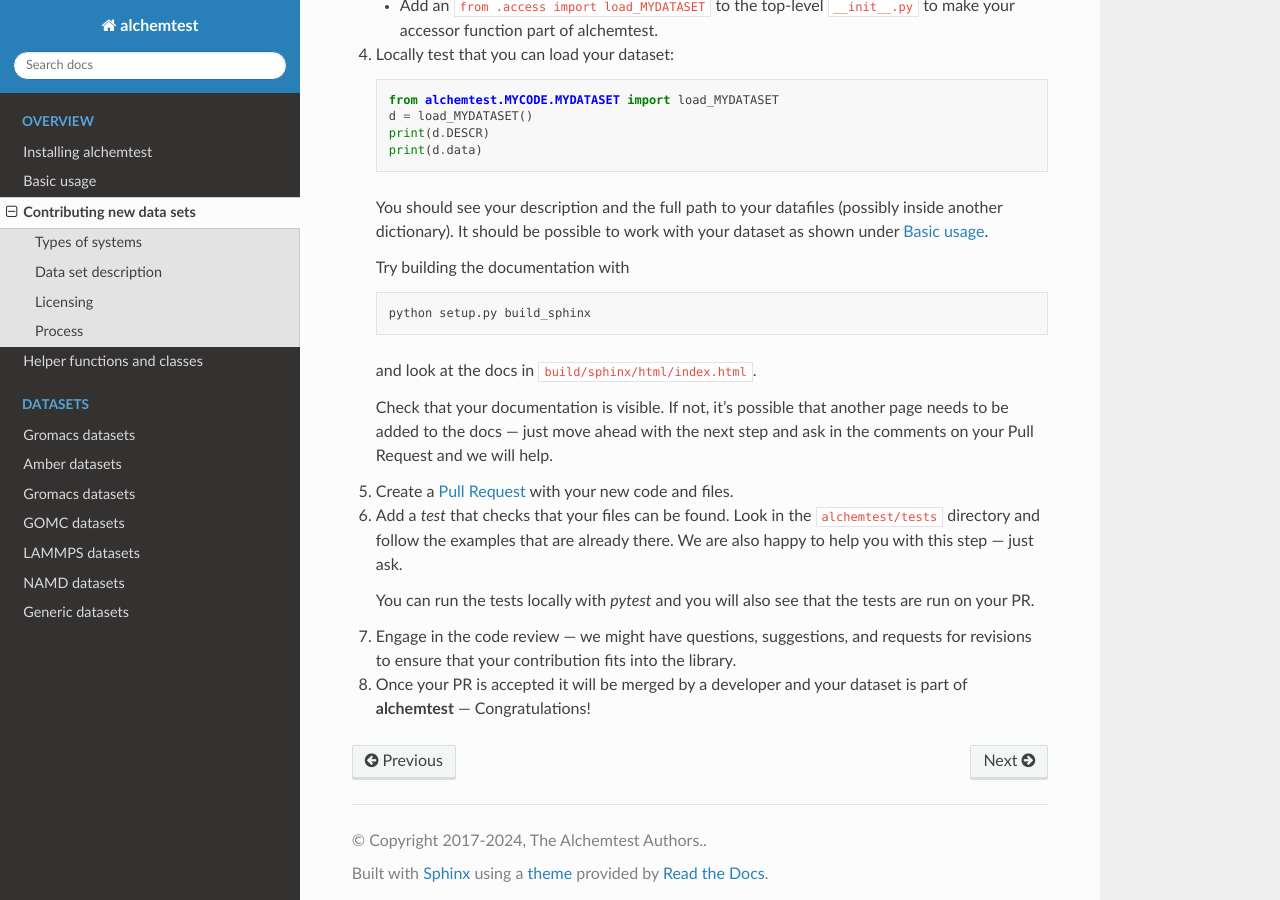
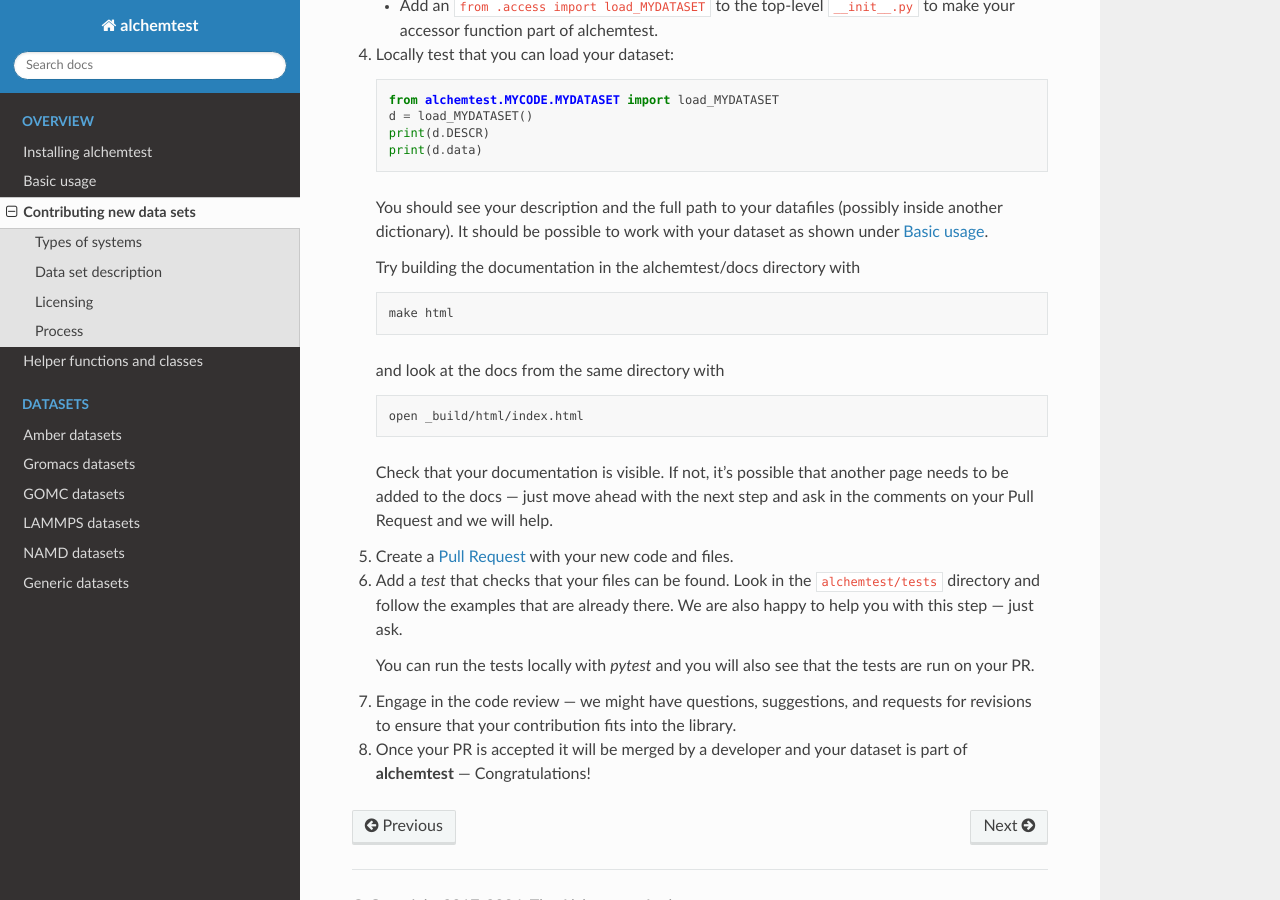
Before and after one commit to alchemistry/alchemtest, a Sphinx documentation site: the page built from docs/contributing.rst, in a window 1280 px wide and 900 px high, scrolled down 1953 px. Built offline with Sphinx 7.4.7 and the Read the Docs theme 3.1.0, drawn with Linux system fonts in a browser that asks for light colours; the version number could not be read and is left out.

Commit message:
Fix docs

```diff
--- a/docs/contributing.rst
+++ b/docs/contributing.rst
@@ -127,13 +127,17 @@
    (possibly inside another dictionary). It should be possible to work
    with your dataset as shown under :ref:`usage`.
 
-   Try building the documentation with
+   Try building the documentation in the alchemtest/docs directory with
 
    .. code-block:: bash
 
-      python setup.py build_sphinx
+      make html
 
-   and look at the docs in :file:`build/sphinx/html/index.html`.
+   and look at the docs from the same directory with
+
+   .. code-block:: bash
+
+      open _build/html/index.html
 
    Check that your documentation is visible. If not, it's possible
    that another page needs to be added to the docs — just move ahead
--- a/docs/index.rst
+++ b/docs/index.rst
@@ -69,7 +69,6 @@
     :maxdepth: 1
     :caption: Datasets
 
-    gmx
     amber
     gmx
     gomc
```
